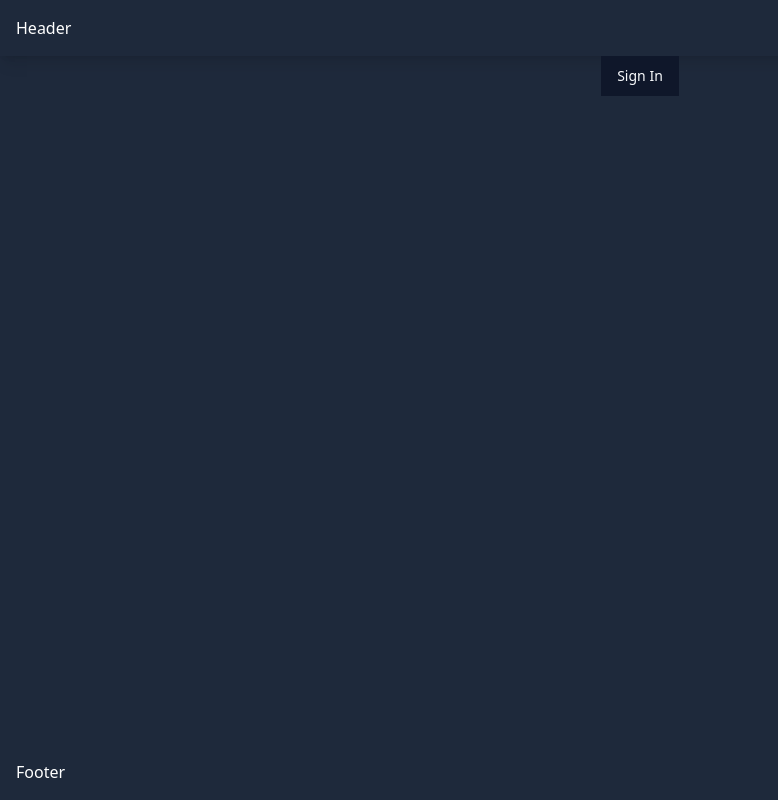
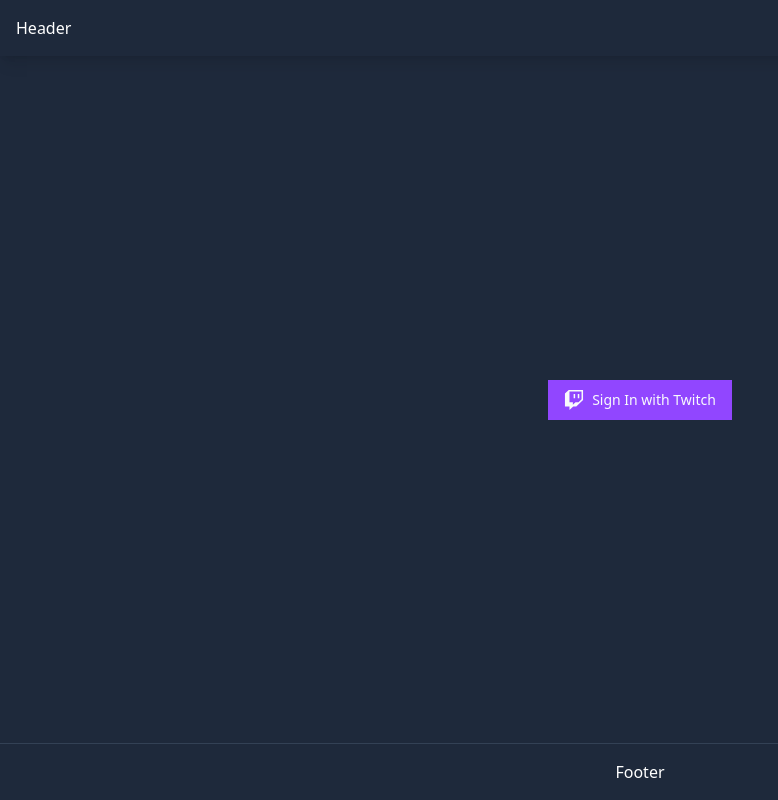
Before and after one commit to bbachdev/request-bot, a Next.js app: page / in a window 1280 px wide. Shown: the whole page, without its empty margins (0-778 px from the left). Built offline with nearby package versions, Linux system fonts and the light colour scheme.

Commit message:
Update layout + add Sign In button on home page

```diff
--- a/package.json
+++ b/package.json
@@ -16,6 +16,7 @@
     "next": "14.2.8",
     "react": "^18",
     "react-dom": "^18",
+    "react-icons": "^5.3.0",
     "tailwind-merge": "^2.5.2",
     "tailwindcss-animate": "^1.0.7"
   },
--- a/src/app/layout.tsx
+++ b/src/app/layout.tsx
@@ -2,6 +2,7 @@ import type { Metadata } from "next";
 import "./globals.css";
 import Header from '@/components/layout/Header';
 import Footer from '@/components/layout/Footer';
+import ContentContainer from '@/components/layout/ContentContainer';
 
 export const metadata: Metadata = {
   title: "RequestBot",
@@ -13,7 +14,9 @@ export default function RootLayout( {children}: Readonly<{children: React.ReactN
     <html lang="en">
       <body className={`flex flex-col min-h-dvh bg-slate-800 text-white`}>
         <Header />
-        {children}
+        <ContentContainer>
+          {children}
+        </ContentContainer>
         <Footer />
       </body>
     </html>
--- a/src/app/page.tsx
+++ b/src/app/page.tsx
@@ -1,9 +1,10 @@
 import { Button } from '@/components/ui/button';
+import { FaTwitch } from "react-icons/fa6";
 
 export default function Home() {
   return (
-    <div className="flex justify-center items-center">
-      <Button>Sign In</Button>
+    <div className={`flex-grow flex items-center justify-center`}>
+      <Button className={`bg-[#9146ff] hover:bg-[#9146ff]/90 gap-2`}><FaTwitch size={20}/>Sign In with Twitch</Button>
     </div>
   );
 }
--- /dev/null
+++ b/src/components/layout/ContentContainer.tsx
@@ -0,0 +1,11 @@
+interface ContentContainerProps {
+  children: React.ReactNode;
+}
+
+export default function ContentContainer({children}: ContentContainerProps) {
+  return (
+    <div className={`flex-grow flex flex-col max-w-[1440px] w-full mx-auto`}>
+      {children}
+    </div>
+  )
+}
--- a/src/components/layout/Footer.tsx
+++ b/src/components/layout/Footer.tsx
@@ -1,7 +1,7 @@
 export default function Footer() {
   return (
-    <footer className={`mt-auto flex p-4`}>
-      Footer
+    <footer className={`mt-auto flex p-4 border-t-[1px] border-slate-700`}>
+      <p className={`mx-auto`}>Footer</p>
     </footer>
   )
 }
```
Also changed, not shown: 1 other file (tests, documents, lock files or other folders).
